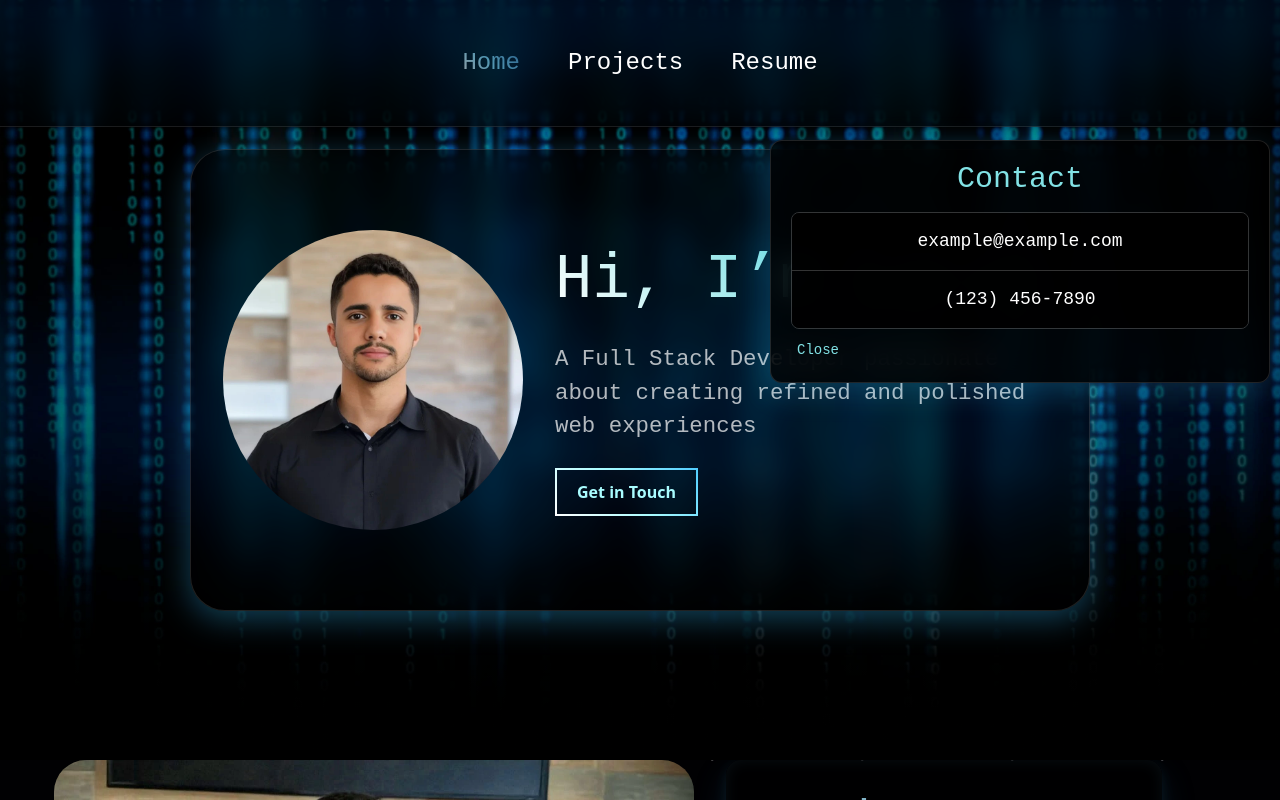
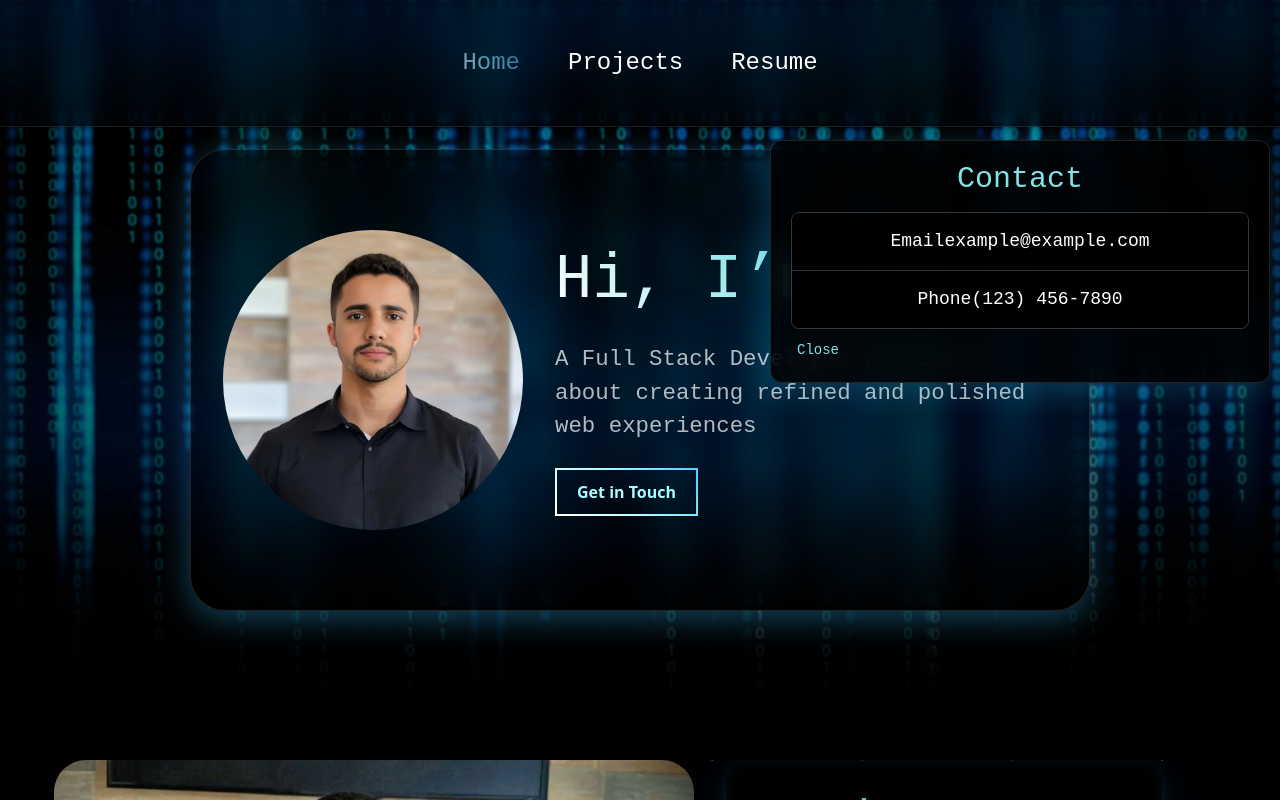
Before and after one commit to LucasRgo/portfolio, a React (Vite) app: page / in a window 1280 px wide. Both pictures are taken after a click on the button "Contact me here". Shown: the top 800 px of the page. Built offline with nearby package versions, Linux system fonts and the light colour scheme.

Commit message:
Thu, Dec 26, 2024, 2:49 PM -03:00

```diff
--- a/src/components/contactButton.jsx
+++ b/src/components/contactButton.jsx
@@ -40,6 +40,7 @@ const ContactButton = () => {
                     Contact me here
                 </button>
             )}
+
             {isCardOpen && (
                 <div className="contact-card" ref={cardRef}>
                     <h3>Contact</h3>
@@ -48,13 +49,19 @@ const ContactButton = () => {
                             className={`contact-row ${copiedItem === 'email' ? 'copied' : ''}`}
                             onClick={() => handleCopy('example@example.com', 'email')}
                         >
-                            {copiedItem === 'email' ? 'Copied!' : 'example@example.com'}
+                            <span className="contact-label">Email</span>
+                            <span className="contact-value">
+                                {copiedItem === 'email' ? 'Copied!' : 'example@example.com'}
+                            </span>
                         </div>
                         <div
                             className={`contact-row ${copiedItem === 'phone' ? 'copied' : ''}`}
                             onClick={() => handleCopy('(123) 456-7890', 'phone')}
                         >
-                            {copiedItem === 'phone' ? 'Copied!' : '(123) 456-7890'}
+                            <span className="contact-label">Phone</span>
+                            <span className="contact-value">
+                                {copiedItem === 'phone' ? 'Copied!' : '(123) 456-7890'}
+                            </span>
                         </div>
                     </div>
                     <button className="close-button" onClick={handleToggleCard}>
@@ -62,6 +69,8 @@ const ContactButton = () => {
                     </button>
                 </div>
             )}
+
+
         </>
     );
 };
```
